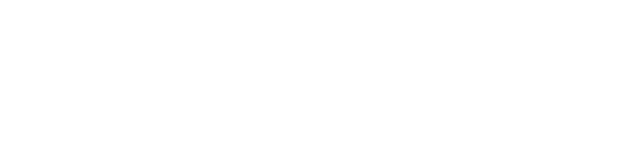
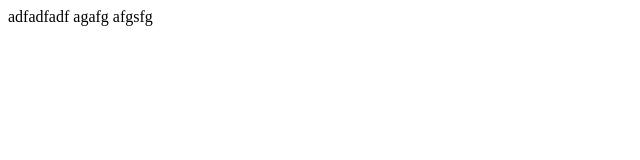
Before and after one commit to Gammelsnusen/git-one, a plain HTML site: page index.html in a window 1280 px wide. Shown: the whole page, without its empty margins (0-640 px from the left). Drawn offline with Linux system fonts and the light colour scheme.

Commit message:
added index html

```diff
--- a/index.html
+++ b/index.html
@@ -5,6 +5,8 @@
       <title>whoo</title>
   </head>
   <body>
-
+    adfadfadf
+    agafg
+    afgsfg
   </body>
 </html>
```
